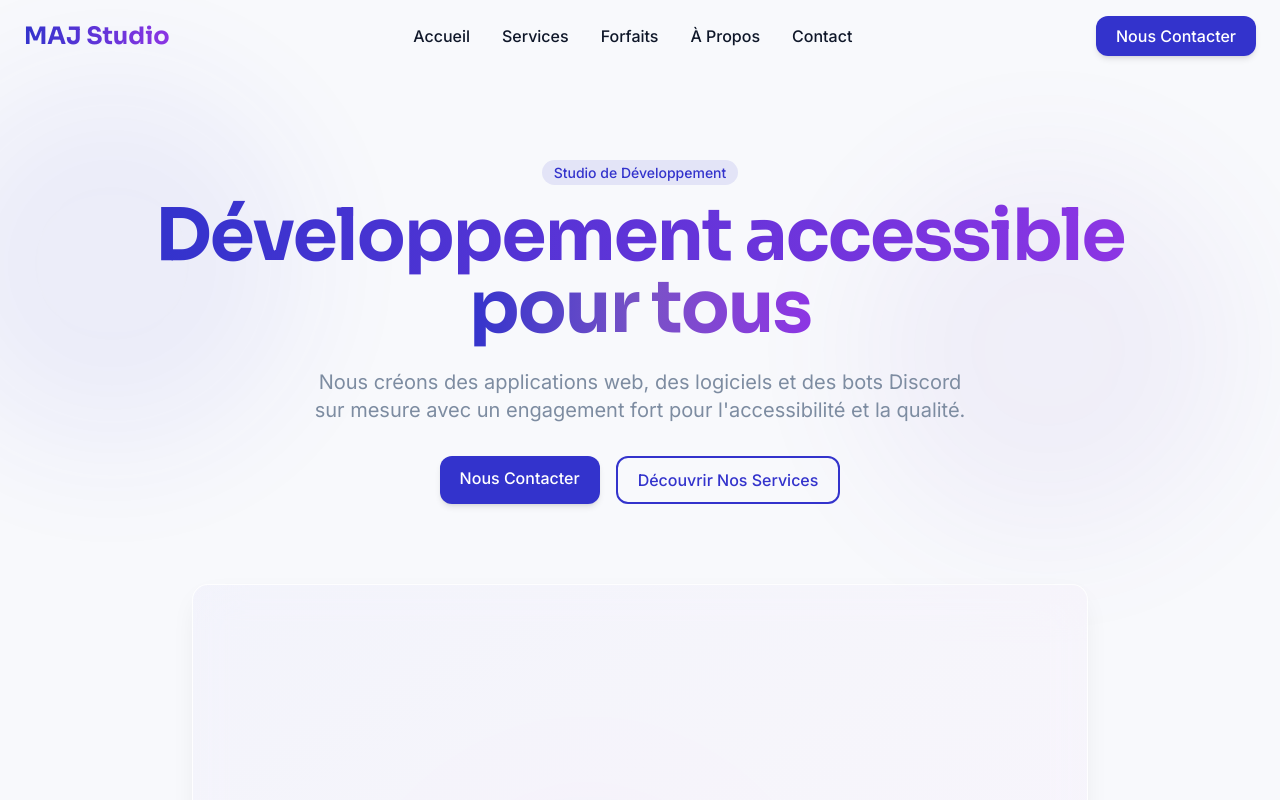
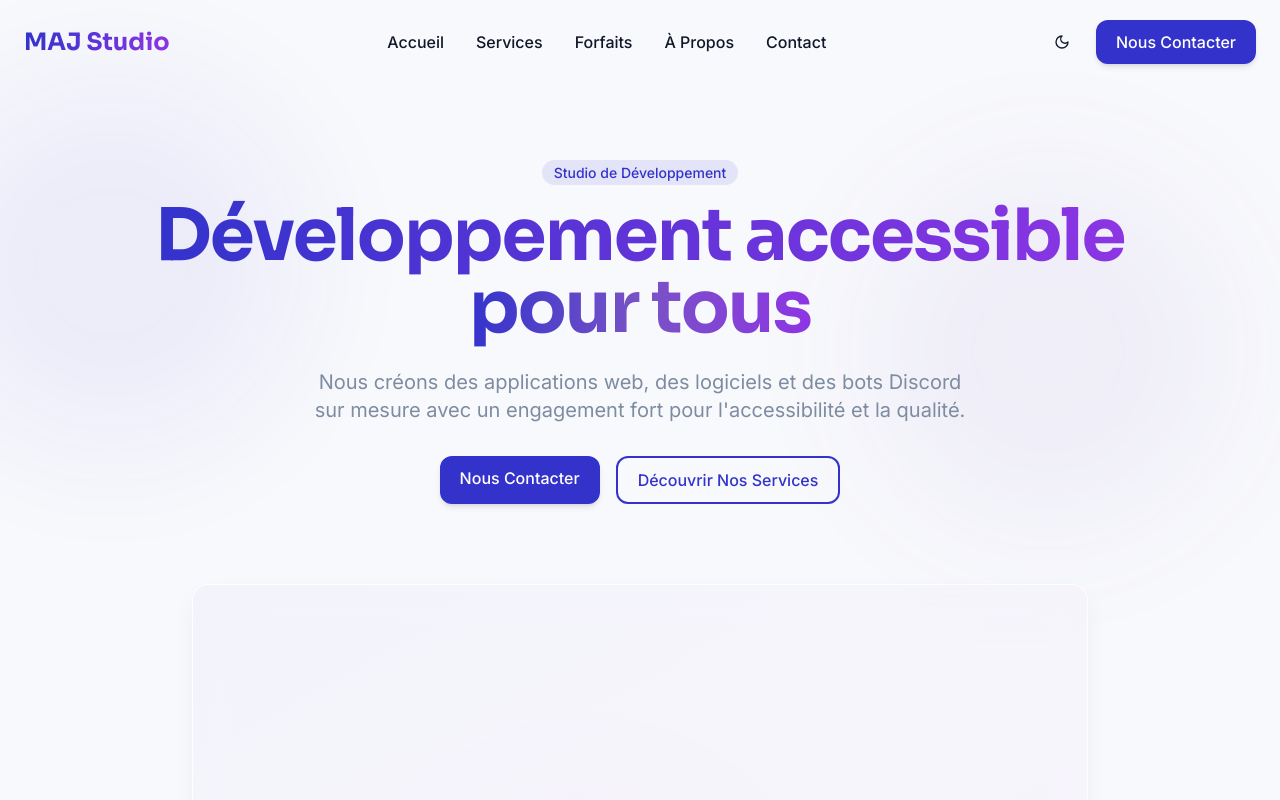
Before and after one commit to MaxenceLol2610/maj-studio-website, a React (Vite) app: page / in a window 1280 px wide. Shown: the top 800 px of the page. Built offline with nearby package versions, Linux system fonts and the light colour scheme.

Commit message:
Add dark theme toggle
Implements a dark theme with smooth transitions and a toggle button in the navbar.

```diff
--- a/src/App.tsx
+++ b/src/App.tsx
@@ -6,10 +6,12 @@ import { QueryClient, QueryClientProvider } from "@tanstack/react-query";
 import { BrowserRouter, Routes, Route } from "react-router-dom";
 import Index from "./pages/Index";
 import NotFound from "./pages/NotFound";
+import { ThemeProvider } from "./providers/ThemeProvider";
 
 const queryClient = new QueryClient();
 
 const App = () => (
+  <ThemeProvider defaultTheme="light">
     <QueryClientProvider client={queryClient}>
       <TooltipProvider>
         <Toaster />
@@ -23,6 +25,7 @@ const App = () => (
         </BrowserRouter>
       </TooltipProvider>
     </QueryClientProvider>
+  </ThemeProvider>
 );
 
 export default App;
--- a/src/components/Navbar.tsx
+++ b/src/components/Navbar.tsx
@@ -1,6 +1,7 @@
 
 import React, { useState, useEffect } from 'react';
 import { Menu, X } from 'lucide-react';
+import { ThemeToggle } from './ThemeToggle';
 
 const Navbar = () => {
   const [mobileMenuOpen, setMobileMenuOpen] = useState(false);
@@ -50,18 +51,22 @@ const Navbar = () => {
           <a href="#contact" className="link-underline font-medium">Contact</a>
         </nav>
 
-        <div className="hidden md:block">
+        <div className="hidden md:flex items-center space-x-4">
+          <ThemeToggle />
           <a href="#contact" className="btn-primary">Nous Contacter</a>
         </div>
 
         {/* Mobile Navigation Toggle */}
+        <div className="md:hidden flex items-center space-x-4">
+          <ThemeToggle />
           <button
-          className="md:hidden text-foreground focus:outline-none"
+            className="text-foreground focus:outline-none"
             onClick={toggleMenu}
             aria-label="Toggle menu"
           >
             {mobileMenuOpen ? <X size={24} /> : <Menu size={24} />}
           </button>
+        </div>
       </div>
 
       {/* Mobile Navigation Menu */}
--- /dev/null
+++ b/src/components/ThemeToggle.tsx
@@ -0,0 +1,33 @@
+
+import { Moon, Sun } from "lucide-react";
+import { useTheme } from "@/providers/ThemeProvider";
+import { Button } from "@/components/ui/button";
+import { useEffect, useState } from "react";
+
+export function ThemeToggle() {
+  const { theme, setTheme } = useTheme();
+  const [mounted, setMounted] = useState(false);
+
+  // Avoid hydration mismatch by only rendering after mount
+  useEffect(() => {
+    setMounted(true);
+  }, []);
+
+  if (!mounted) return null;
+
+  return (
+    <Button
+      variant="ghost"
+      size="icon"
+      onClick={() => setTheme(theme === "light" ? "dark" : "light")}
+      className="rounded-full w-9 h-9 p-0"
+    >
+      {theme === "light" ? (
+        <Moon className="h-[1.2rem] w-[1.2rem] text-foreground" />
+      ) : (
+        <Sun className="h-[1.2rem] w-[1.2rem] text-foreground" />
+      )}
+      <span className="sr-only">Toggle theme</span>
+    </Button>
+  );
+}
--- a/src/index.css
+++ b/src/index.css
@@ -38,6 +38,36 @@
     --radius: 0.75rem;
   }
 
+  .dark {
+    --background: 222 47% 11%;
+    --foreground: 210 40% 98%;
+
+    --card: 222 47% 12%;
+    --card-foreground: 210 40% 98%;
+
+    --popover: 222 47% 11%;
+    --popover-foreground: 210 40% 98%;
+
+    --primary: 210 40% 98%;
+    --primary-foreground: 222 47% 11%;
+
+    --secondary: 217 32% 17%;
+    --secondary-foreground: 210 40% 98%;
+
+    --accent: 243 75% 59%;
+    --accent-foreground: 0 0% 100%;
+
+    --muted: 217 32% 17%;
+    --muted-foreground: 215 20% 65%;
+
+    --destructive: 0 62% 45%;
+    --destructive-foreground: 210 40% 98%;
+
+    --border: 217 32% 17%;
+    --input: 217 32% 17%;
+    --ring: 212 40% 90%;
+  }
+
   * {
     @apply border-border;
     scroll-behavior: smooth;
@@ -45,6 +75,7 @@
 
   body {
     @apply bg-background text-foreground font-inter antialiased;
+    transition: background-color 0.3s ease, color 0.3s ease;
   }
 
   /* Animation classes */
@@ -105,7 +136,7 @@
 
   /* Glass effect */
   .glass {
-    @apply bg-white/70 backdrop-blur-xl border border-white/20 shadow-lg;
+    @apply bg-white/70 backdrop-blur-xl border border-white/20 shadow-lg dark:bg-black/30 dark:border-white/10;
   }
 
   .card-hover {
@@ -138,15 +169,15 @@
 
 @layer components {
   .btn-primary {
-    @apply bg-primary text-white px-5 py-2.5 rounded-lg font-medium transition-all hover:bg-primary/90 active:scale-95 shadow-md hover:shadow-lg;
+    @apply bg-primary text-primary-foreground px-5 py-2.5 rounded-lg font-medium transition-all hover:bg-primary/90 active:scale-95 shadow-md hover:shadow-lg;
   }
 
   .btn-secondary {
-    @apply bg-secondary text-white px-5 py-2.5 rounded-lg font-medium transition-all hover:bg-secondary/90 active:scale-95 shadow-md hover:shadow-lg;
+    @apply bg-secondary text-secondary-foreground px-5 py-2.5 rounded-lg font-medium transition-all hover:bg-secondary/90 active:scale-95 shadow-md hover:shadow-lg;
   }
 
   .btn-outline {
-    @apply border-2 border-primary text-primary px-5 py-2.5 rounded-lg font-medium transition-all hover:bg-primary/10 active:scale-95;
+    @apply border-2 border-primary text-primary px-5 py-2.5 rounded-lg font-medium transition-all hover:bg-primary/10 active:scale-95 dark:border-primary dark:text-primary;
   }
 
   .section-title {
--- /dev/null
+++ b/src/providers/ThemeProvider.tsx
@@ -0,0 +1,61 @@
+
+import { createContext, useContext, useEffect, useState } from "react";
+
+type Theme = "light" | "dark";
+
+type ThemeProviderProps = {
+  children: React.ReactNode;
+  defaultTheme?: Theme;
+  storageKey?: string;
+};
+
+type ThemeProviderState = {
+  theme: Theme;
+  setTheme: (theme: Theme) => void;
+};
+
+const initialState: ThemeProviderState = {
+  theme: "light",
+  setTheme: () => null,
+};
+
+const ThemeProviderContext = createContext<ThemeProviderState>(initialState);
+
+export function ThemeProvider({
+  children,
+  defaultTheme = "light",
+  storageKey = "maj-studio-theme",
+  ...props
+}: ThemeProviderProps) {
+  const [theme, setTheme] = useState<Theme>(
+    () => (localStorage.getItem(storageKey) as Theme) || defaultTheme
+  );
+
+  useEffect(() => {
+    const root = window.document.documentElement;
+
+    root.classList.remove("light", "dark");
+    root.classList.add(theme);
+    localStorage.setItem(storageKey, theme);
+  }, [theme, storageKey]);
+
+  const value = {
+    theme,
+    setTheme: (theme: Theme) => setTheme(theme),
+  };
+
+  return (
+    <ThemeProviderContext.Provider {...props} value={value}>
+      {children}
+    </ThemeProviderContext.Provider>
+  );
+}
+
+export const useTheme = () => {
+  const context = useContext(ThemeProviderContext);
+
+  if (context === undefined)
+    throw new Error("useTheme must be used within a ThemeProvider");
+
+  return context;
+};
```
Lines whose indentation alone changed are shown as unchanged.
